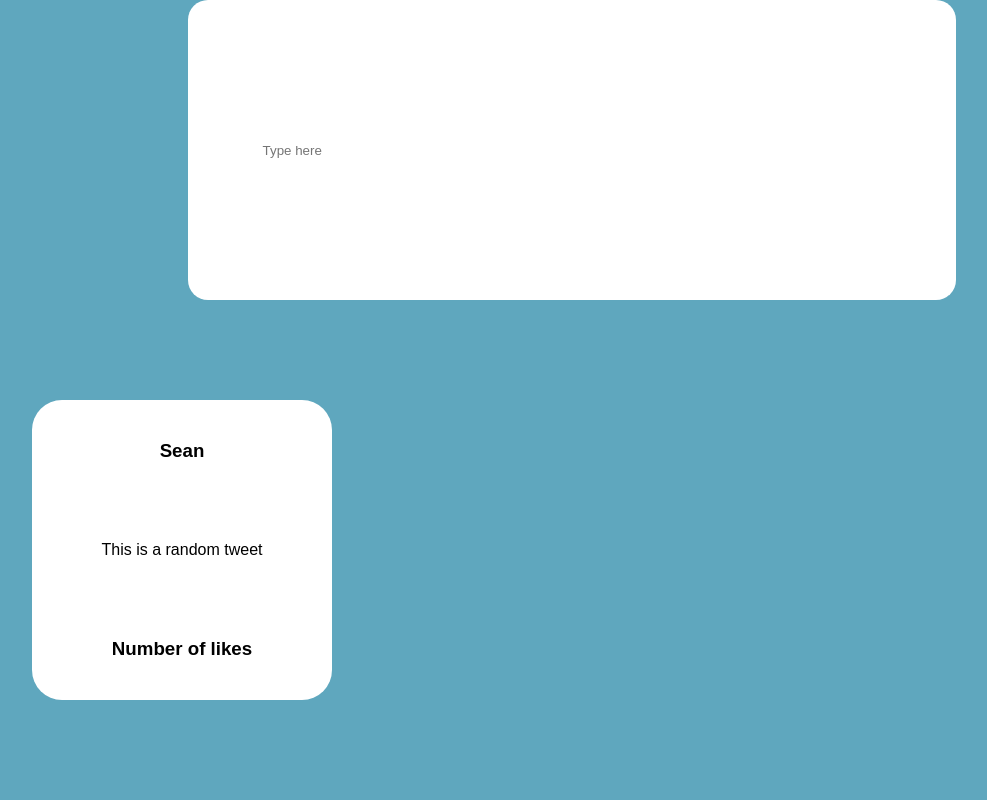
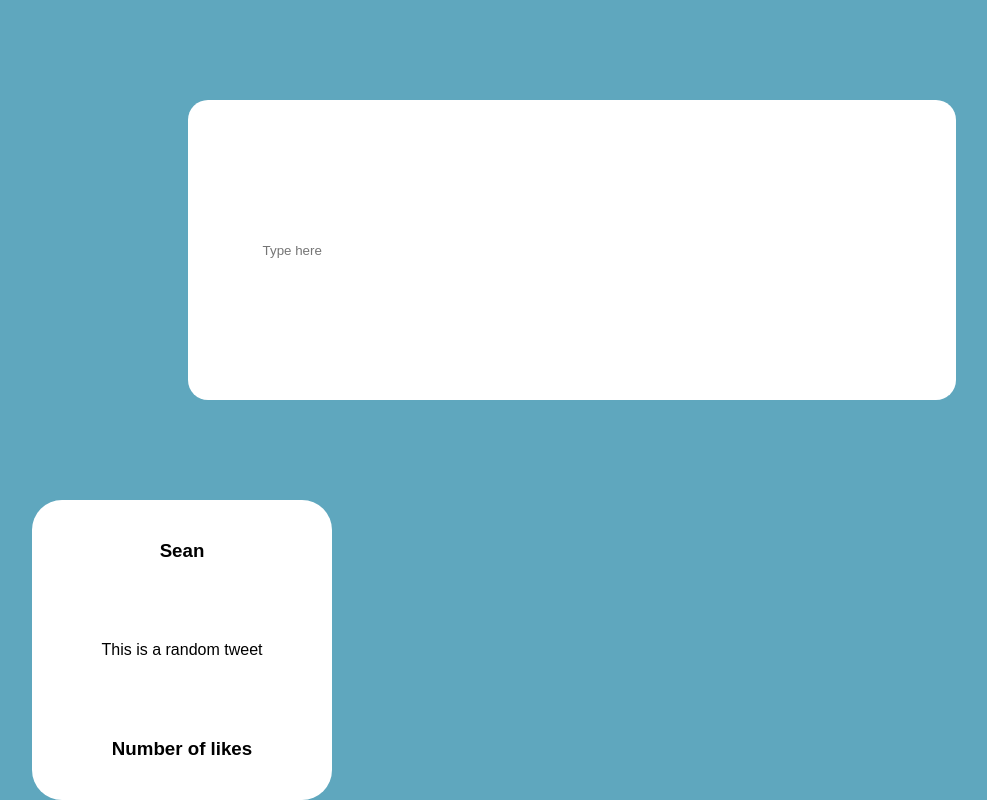
Before and after one commit to dragon-3/connect-app, a React (Create React App) app: page / in a window 1280 px wide. Both pictures are taken after a click on the element 640 px from the left and 80 px from the top of the page. Shown: the top 800 px of the page, without its empty margins (68-1055 px from the left). Built offline with nearby package versions, Linux system fonts and the light colour scheme.

Commit message:
modified post box

```diff
--- a/src/App.css
+++ b/src/App.css
@@ -27,6 +27,10 @@
   border: none;
 }
 
+.post-box{
+  padding-top: 100px;
+}
+
 .post input{
   padding: 60px;
   background: white;
```
